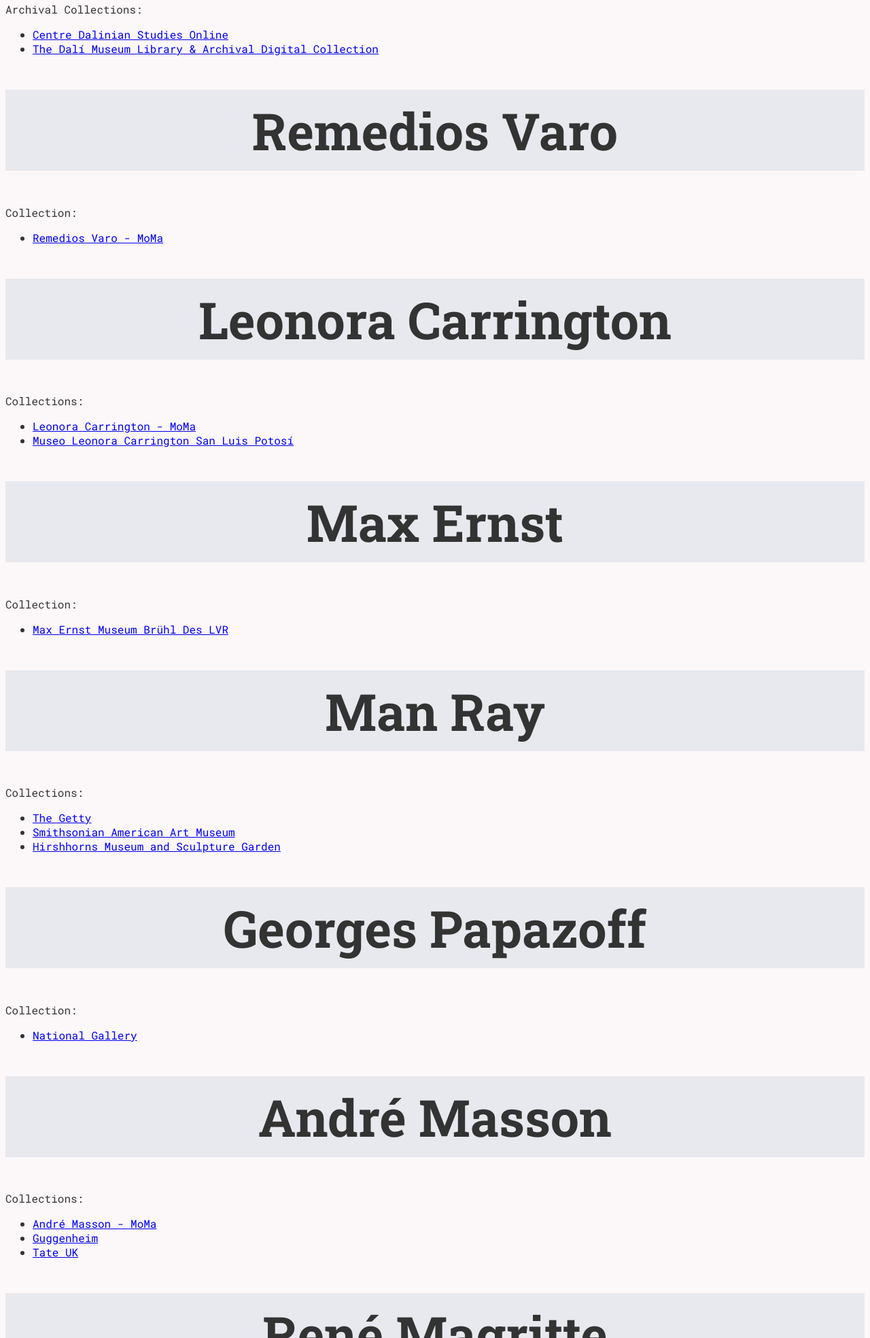
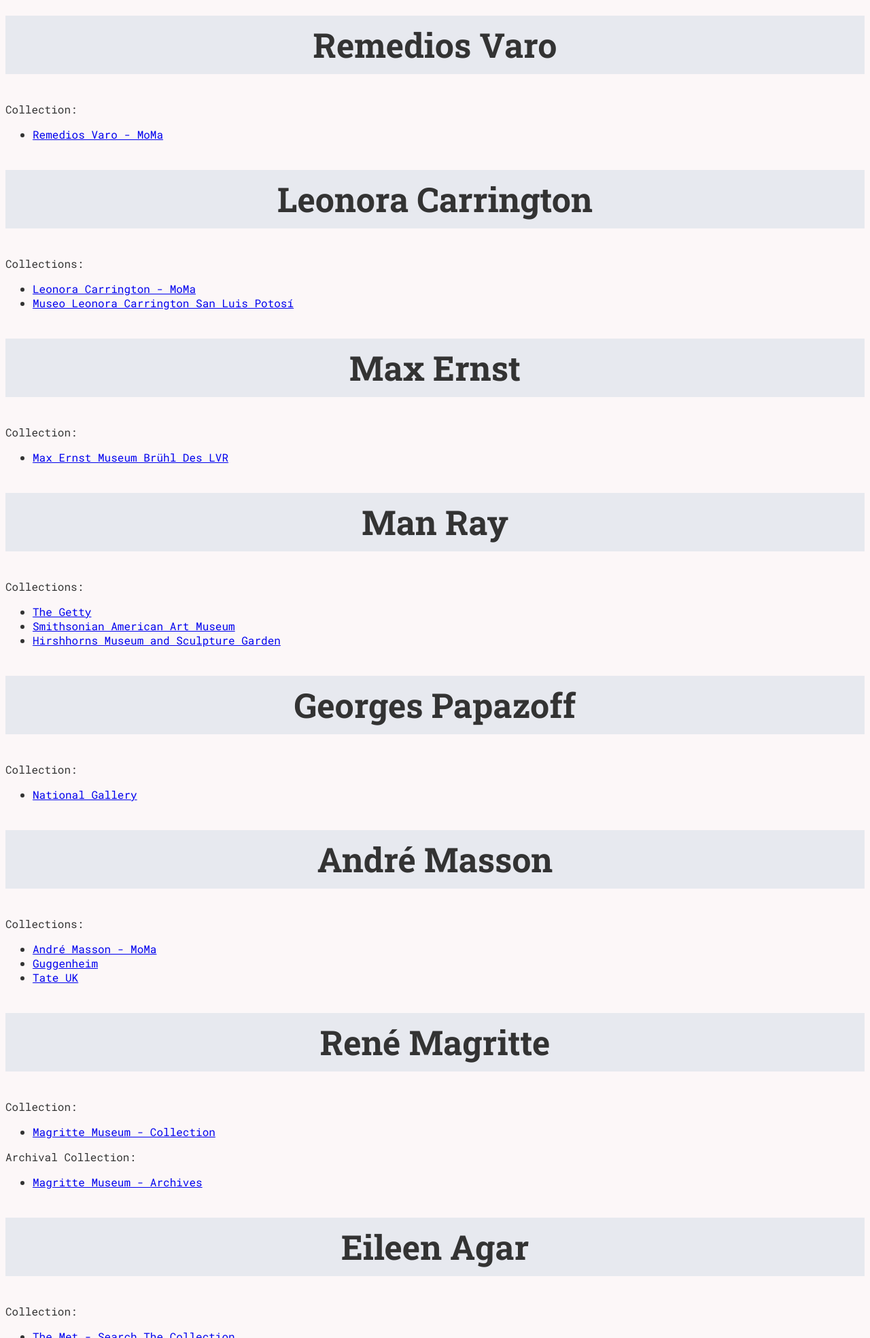
Before and after one commit to egriffin725/LALWebDesign, a plain HTML site: page LAL/museum_collections.html in a window 1280 px wide. Shown: the part 832-2800 px from the top of the page at 68% size. Drawn offline with Linux system fonts and the light colour scheme.

Commit message:
Update museum_collections.html
changed <h1> elements to <h2>

```diff
--- a/LAL/museum_collections.html
+++ b/LAL/museum_collections.html
@@ -29,7 +29,7 @@
             </ul>
      </nav>
      <header>Museum Collections</header>
-     <h1>Joan Miró</h1>
+     <h2>Joan Miró</h2>
         <p>Collections:</p>
             <ul>
                 <li><a href="https://www.barcelona.de/en/barcelona-museum-foundation-miro.html">Barcelona - Miró-Museum</a></li>
@@ -40,7 +40,7 @@
             <ul>
                 <li><a href="https://www.fmirobcn.org/en/colection/arxiu/">Fundació Joan Miró</a></li>
             </ul>
-     <h1>Salvador Dalí</h1>
+     <h2>Salvador Dalí</h2>
         <p>Collection:</p>
             <ul>
                 <li><a href="https://collection.thedali.org/mhomed.aspx?dir=DALIART">The Dalí Museum</a></li>
@@ -50,42 +50,42 @@
                 <li><a href="https://www.salvador-dali.org/en/research/archives-en-ligne/">Centre Dalinian Studies Online</a></li>
                 <li><a href="https://dalimuseumlibrary.contentdm.oclc.org/">The Dalí Museum Library & Archival Digital Collection</a></li>
             </ul>
-     <h1>Remedios Varo</h1>
+     <h2>Remedios Varo</h2>
         <p>Collection:</p>
             <ul>
                 <li><a href="https://www.moma.org/artists/8317">Remedios Varo - MoMa</a></li>
             </ul>
-     <h1>Leonora Carrington</h1>
+     <h2>Leonora Carrington</h2>
         <p>Collections:</p>
         <ul>
             <li><a href="https://www.moma.org/artists/993">Leonora Carrington - MoMa</a></li>
             <li><a href="https://www.leonoracarringtonmuseo.org/en/coleccion">Museo Leonora Carrington San Luis Potosí</a></li>
         </ul>
-     <h1>Max Ernst</h1>
+     <h2>Max Ernst</h2>
         <p>Collection:</p>
         <ul>
             <li><a href="https://maxernstmuseum.lvr.de/en/museum/sammlung/sammlung_1.html">Max Ernst Museum Brühl Des LVR</a></li>
         </ul>
-     <h1>Man Ray</h1>
+     <h2>Man Ray</h2>
         <p>Collections:</p>
             <ul>
                 <li><a href="https://www.getty.edu/art/collection/person/103KJM">The Getty</a></li>
                 <li><a href="https://americanart.si.edu/artist/man-ray-3094">Smithsonian American Art Museum</a></li>
                 <li><a href="https://www.si.edu/object/hmsg_72.184#:~:text=Credit%20Line%20Hirshhorn%20Museum%20and,70dc%2D4b4f%2Dab82%2Dfa95600dcad7">Hirshhorns Museum and Sculpture Garden</a></li>
             </ul>
-     <h1>Georges Papazoff</h1>
+     <h2>Georges Papazoff</h2>
         <p>Collection:</p>
             <ul>
                 <li><a href="https://nationalgallery.bg/exhibitions/selected-paintings-from-the-georges-papazoff-art-gallery-collection-yambol/">National Gallery</a></li>
             </ul>
-     <h1>André Masson</h1>
+     <h2>André Masson</h2>
         <p>Collections:</p>
             <ul>
                 <li><a href="https://www.moma.org/artists/3821">André Masson - MoMa</a></li>
                 <li><a href="https://www.guggenheim.org/artwork/artist/andre-masson">Guggenheim</a></li>
                 <li><a href="https://www.tate.org.uk/art/artists/andre-masson-1590">Tate UK</a></li>
             </ul>
-     <h1>René Magritte</h1>
+     <h2>René Magritte</h2>
         <p>Collection:</p>
             <ul>
                 <li><a href="https://musee-magritte-museum.be/en/about-the-museum/collections-mmm">Magritte Museum - Collection</a></li>
@@ -94,7 +94,7 @@
             <ul>
                 <li><a href="https://musee-magritte-museum.be/en/about-the-museum/collections-mmm/archives-1">Magritte Museum - Archives</a></li>
             </ul>
-     <h1>Eileen Agar</h1>
+     <h2>Eileen Agar</h2>
         <p>Collection:</p>
             <ul>
                 <li><a href="https://www.metmuseum.org/art/collection/search?artist=Agar,%20Eileen$Eileen%20Agar">The Met - Search The Collection</a></li>
@@ -103,3 +103,5 @@
             <ul>
                 <li><a href="https://www.tate.org.uk/art/archive/tga-8927/photograph-collection-belonging-to-eileen-agar">The Tate Archive</a></li>
             </ul>
+    </body>
+</html>
```
Lines whose indentation alone changed are shown as unchanged.
